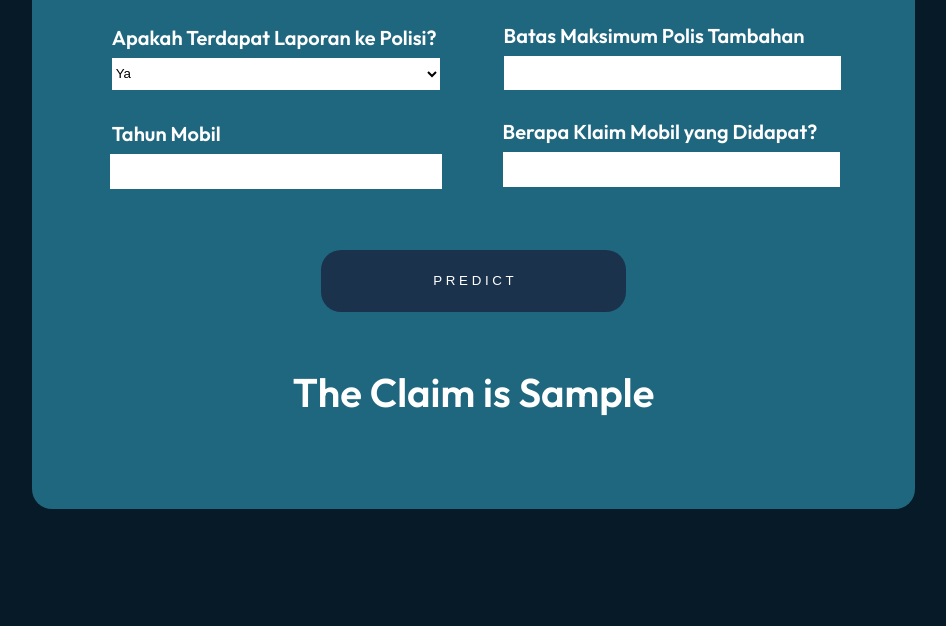
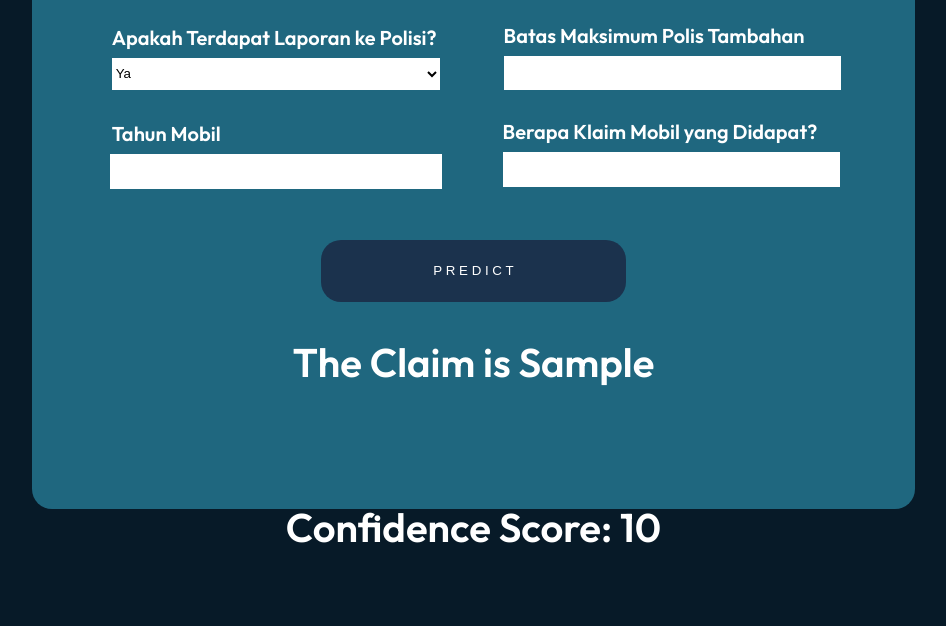
Before and after one commit to fadlididii/UAS-Algoritma-Pemrogramman-2, a Flask app: template templates/PredictionPage.html in a window 1280 px wide. Shown: the part 1105-1731 px from the top of the page, without its empty margins (166-1112 px from the left). Run offline with Flask 3, Linux system fonts and the light colour scheme; the template is opened without the code that fills it: most values are stand-ins (such as "Sample title", 1, 10 or a date in 2020); parts of the project's set-up code (start-up, migrations or seed data) failed here and were passed over.

Commit message:
update app.py, html, css

```diff
--- a/app.py
+++ b/app.py
@@ -89,11 +89,15 @@ def predict():
             columns = ['months_as_customer', 'age', 'umbrella_limit', 'insured_sex', 'insured_education_level', 'incident_date', 'incident_type', 'collision_type', 'incident_severity', 'authorities_contacted', 'police_report_available', 'vehicle_claim', 'auto_year', 'bodily_injuries', 'number_of_vehicles_involved', 'witnesses']
             df = pd.DataFrame([processed_data], columns=columns)
 
+            # Menggunakan predict_proba untuk mendapatkan probabilitas
+            probabilities = model.predict_proba(df)
+            confidence_score = probabilities[0][1]
+
             prediction = model.predict(df)
             result = index_to_label(prediction[0])
             result = str(result)
 
-            return render_template('PredictionPage.html', prediction_result = result)
+            return render_template('PredictionPage.html', prediction_result = result, confidence_score=confidence_score)
 
         except Exception as e:
             print("Error occurred:", e)
--- a/static/PredictionPage.css
+++ b/static/PredictionPage.css
@@ -398,7 +398,7 @@ b.fraudshield-1-svg1 {
     align-items: center;
     justify-content: center;
     position: relative;
-    top: 1100px;
+    top: 1070px;
     color: #FFF;
     font-family: Outfit;
     font-size: 40px;
@@ -443,7 +443,7 @@ b.fraudshield-1-svg1 {
     border: 0;
     padding: 0;
     background-color: #1b324d;
-    top: 1045px;
+    top: 1035px;
     position: relative;
     left: 288.4px;
     width: 305.6px;
@@ -451,3 +451,16 @@ b.fraudshield-1-svg1 {
     color: white;
     border-radius: 20px;
   }
+  .confidence{
+    display: flex;
+    align-items: center;
+    justify-content: center;
+    position: relative;
+    top: 1185px;
+    color: #FFF;
+    font-family: Outfit;
+    font-size: 40px;
+    font-style: normal;
+    font-weight: 600;
+    line-height: normal;
+  }
--- a/templates/PredictionPage.html
+++ b/templates/PredictionPage.html
@@ -237,7 +237,13 @@
 
         {% if prediction_result %}
         <div class="output">The Claim is {{prediction_result}}</div>
-        {% endif %} {% if error %}
+        {% endif %}
+
+        {% if confidence_score %}
+        <div class="confidence">Confidence Score: {{ confidence_score | round(2) }}</div>
+        {% endif %}
+
+        {% if error %}
         <div class="output">
           <p class="predict-output">Error: {{ error }}</p>
         </div>
```
